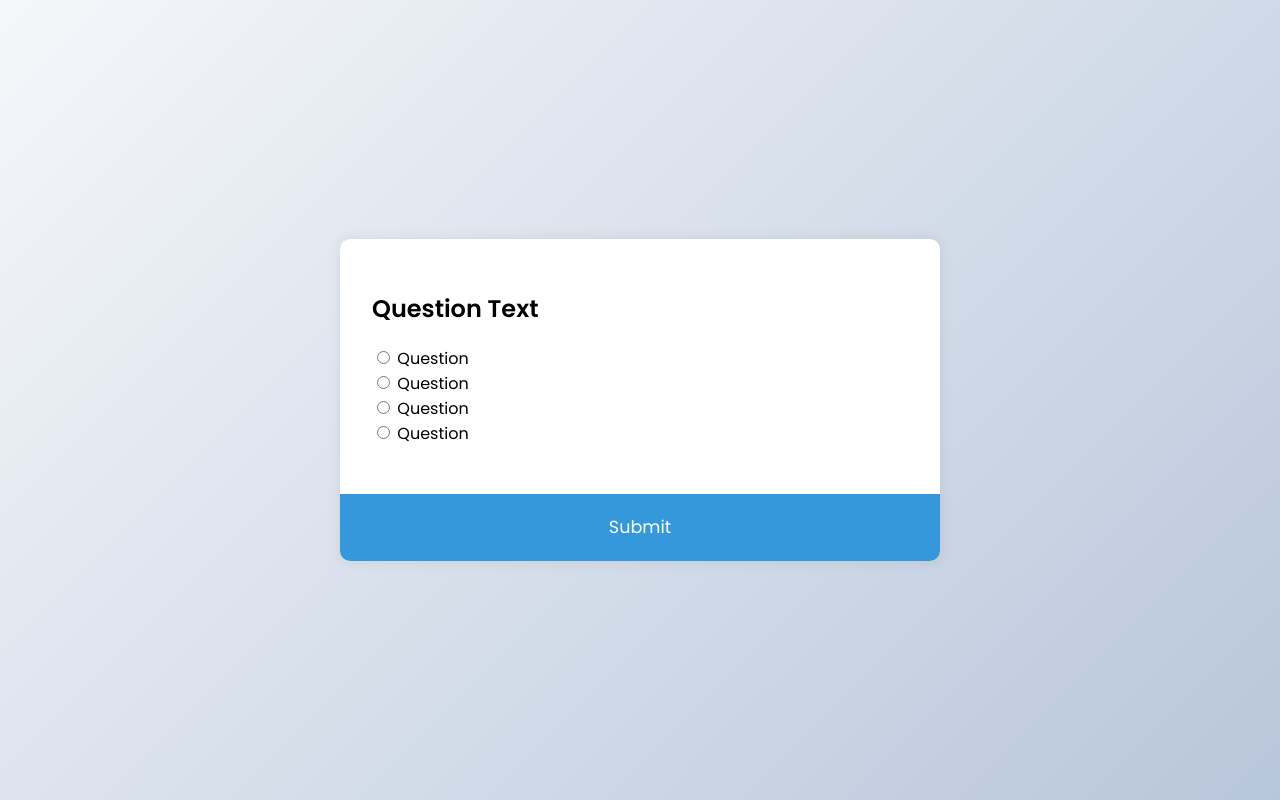
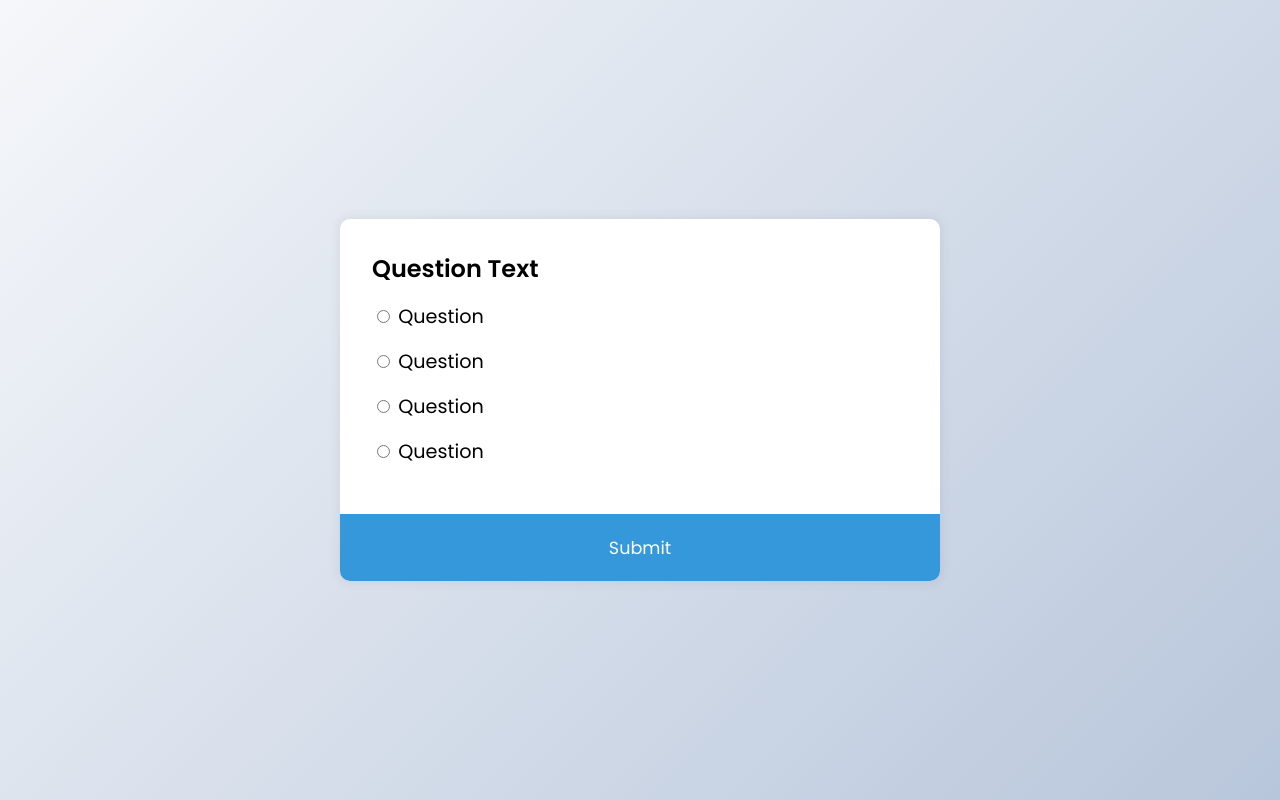
Before and after one commit to Aleksandar-93/Practice-javascript, a plain HTML site: page Quiz-app/index.html in a window 1280 px wide. Drawn offline with Linux system fonts and the light colour scheme.

Commit message:
Quiz-app Styling questons area

```diff
--- a/Quiz-app/css/style.css
+++ b/Quiz-app/css/style.css
@@ -25,9 +25,16 @@ body {
 .quiz-header {
   padding: 2rem;
 }
+h2 {
+  margin: 0;
+}
 ul {
   list-style-type: none;
   padding: 0;
+}
+ul li {
+  font-size: 1.2rem;
+  margin: 1rem 0;
 }
 button {
   background-color: #3498db;
```
